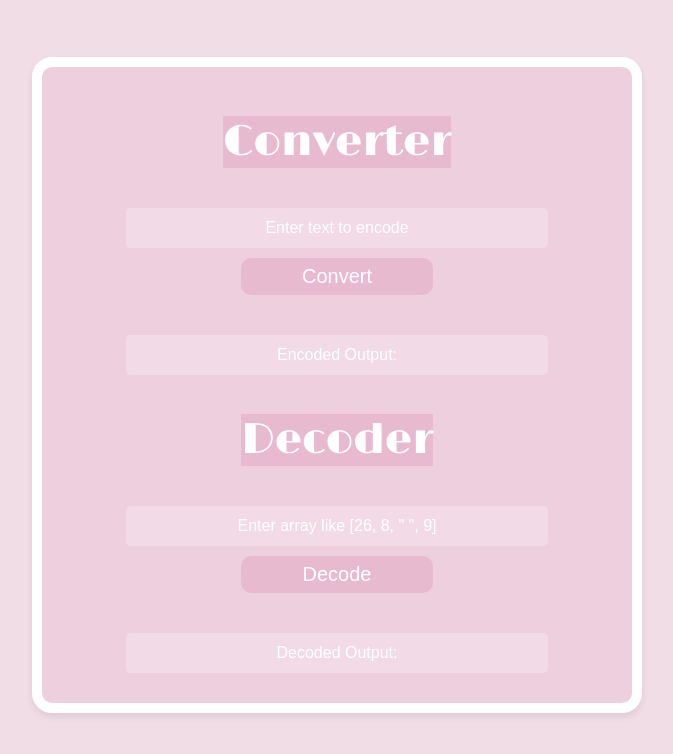
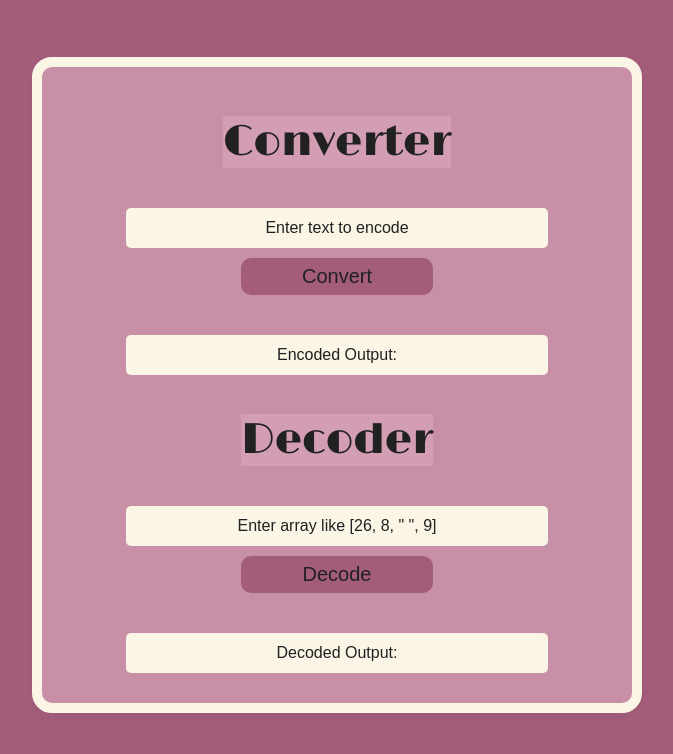
Before and after one commit to zeynepkeskin/tse-assignment, a plain HTML site: page index.html in a window 1280 px wide. Shown: the whole page, without its empty margins (303-976 px from the left). Drawn offline with nearby package versions, Linux system fonts and the light colour scheme; a web font is replaced by a local one.

Commit message:
color change

```diff
--- a/style.css
+++ b/style.css
@@ -1,9 +1,10 @@
 *{
     font-family: 'monaco', monospace;
     margin-bottom: 30px;
+
 }
 body {
-    background-color: rgba(228, 194, 210, 0.541);
+    background-color: #A35C7A;
     display: flex;
     justify-content: center;
     align-items: center;
@@ -12,13 +13,13 @@ body {
     overflow: hidden;
 }
 h1{
-    color: rgb(156, 97, 125);
+    color: #212121;
     text-align: center;
     font-family: "Limelight", sans-serif;
     font-weight: 400;
     font-style: normal;
     font-size: 60px;
-    background-color: rgba(231, 179, 203, 0.733);
+    background-color: rgba(231, 179, 203, 0.363);
 }
 
 .container {
@@ -29,16 +30,16 @@ h1{
     width: 90%;
     max-width: 550px;
     padding: 20px;
-    background-color: rgb(238, 207, 222);
+    background-color: #C890A7;
     border-radius: 20px;
     box-shadow: 0 4px 6px rgba(122, 88, 104, 0.13);
-    border: 10PX solid white;
+    border: 10PX solid #FBF5E5;
 }
 
 .container h1, .container p {
     text-align: center;
     font-size: calc(1.5rem + 1.5vw);
-    color: white;
+    color: #212121;
 }
 
 input, .container p {
@@ -49,15 +50,15 @@ input, .container p {
     padding: 10px;
     border: 1px solid rgba(255, 255, 255, 0);
     border-radius: 5px;
-    background-color: rgba(255, 255, 255, 0.233);
-    color: white;
+    background-color: #fbf5e5;
+    color: #212121;
     font-size: 1rem;
     font-family: "Sour Gummy", sans-serif;
 
 }
 button{
-    background-color: rgba(231, 179, 203, 0.733);
-    color: white;
+    background-color: #A35C7A;
+    color: #212121;
     border: 1px rgba(255, 255, 255, 0) solid;
     padding: 6px;
     font-size: 20px;
@@ -74,16 +75,14 @@ button:hover{
 }
 .outputt, #output{
     max-width: 400px;
-    background-color: rgba(212, 152, 182, 0.26);
     font-family: "Sour Gummy", sans-serif;
 }
 ::placeholder {
-    color: white;
+    color: #212121;
     opacity: 1; /* Firefox */
 }
 
 #decodedOutput{
-    background-color: rgba(212, 152, 182, 0.26);
     font-family: "Sour Gummy", sans-serif;
 font-weight: bold;
 }
```
